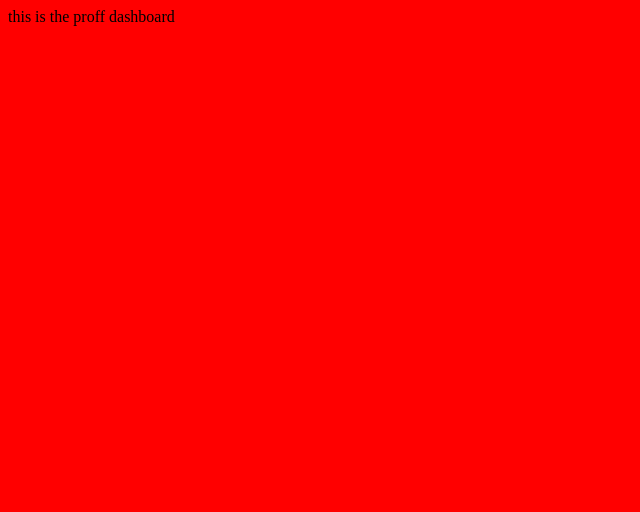
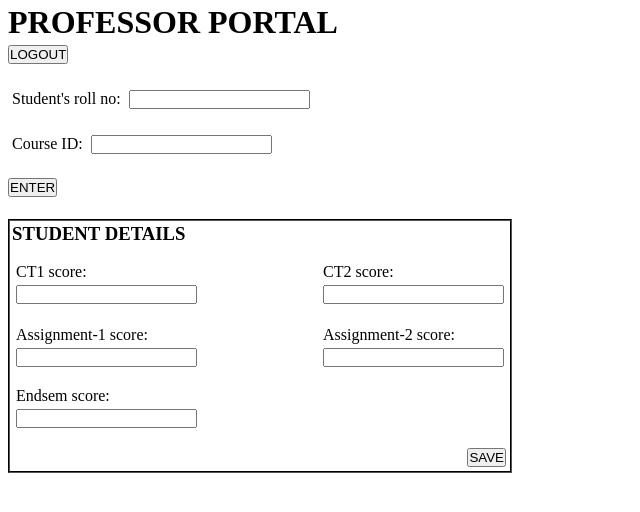
Before and after one commit to MysticalMist123/DBMS_PROJECT, a website: page public/prof_dashboard/index.html in a window 1280 px wide. Shown: the whole page, without its empty margins (0-640 px from the left). Drawn offline with Linux system fonts and the light colour scheme; files that its build step writes are made by us from their sources; files whose address does not match are found by name.

Commit message:
basic structure done

```diff
--- a/public/prof_dashboard/index.css
+++ b/public/prof_dashboard/index.css
@@ -1,3 +1,32 @@
-body{
-    background-color: red;
+*{
+    margin: 2px;
+    padding: 0px;
 }
+
+#details{
+    width: 500px;
+    height: 250px;
+    border-width: 2px;
+    border-color: black;
+    border-style: groove;
+    display: flex;
+    flex-direction: column;
+    justify-content: space-between;
+    /* display: none; */
+}
+
+.fields{
+    display: flex;
+    justify-content: space-between;
+}
+
+.f_col{
+    display: flex;
+    flex-direction: column;
+    align-items: flex-end;
+}
+
+#save_stu_area{
+    display: flex;
+    justify-content: end;
+}
--- a/public/prof_dashboard/index.html
+++ b/public/prof_dashboard/index.html
@@ -9,6 +9,59 @@
     <title>Document</title>
 </head>
 <body>
-    this is the proff dashboard
+    <div id="nav">
+        <h1>PROFESSOR PORTAL</h1>
+        <button id="logout">LOGOUT</button>
+    </div>
+    <br>
+    <div id="body">
+        <div>
+            <div>
+                <label>Student's roll no: </label>
+                <input type="text" name="roll_no" id="roll_no">
+            </div>
+            <br>
+            <div>
+                <label>Course ID: </label>
+                <input type="text" name="course_id" id="course_id">
+            </div>
+        </div>
+        <br>
+        <button id="get_info_button">ENTER</button>
+        <br>
+        <br>
+
+        <div id="details">
+            <h3>STUDENT DETAILS</h3>
+            <form class="fields">
+                <div id="f1ct1">
+                    <div>CT1 score: </div>
+                    <input type="number" name="ct1_score" id="ct1_score">
+                </div>
+                <div id="f1ct2">
+                    <div>CT2 score: </div>
+                    <input type="number" name="ct2_score" id="ct2_score">
+                </div>
+            </form>
+            <form class="fields">
+                <div id="f2ass1">
+                    <div>Assignment-1 score: </div>
+                    <input type="number" name="ct1_score" id="ass1_score">
+                </div>
+                <div id="f2ass2">
+                    <div>Assignment-2 score: </div>
+                    <input type="number" name="ct2_score" id="ass2_score">
+                </div>
+            </form>
+            <form>
+                <div id="f3endsem">
+                    <div>Endsem score: </div>
+                    <input type="number" name="ct1_score" id="endsem_score">
+                </div>
+            </form>
+            <div id="save_stu_area"><button id="save_stu_button">SAVE</button></div>
+        </div>
+
+    </div>
 </body>
 </html>
--- a/public/prof_dashboard/nothing.txt
+++ /dev/null
@@ -1 +0,0 @@
-add your html, css and js to this folder
```
